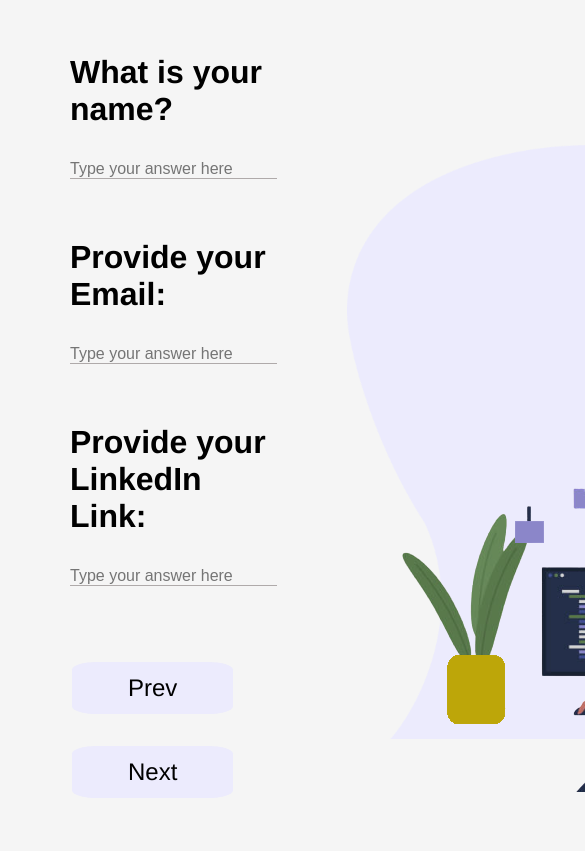
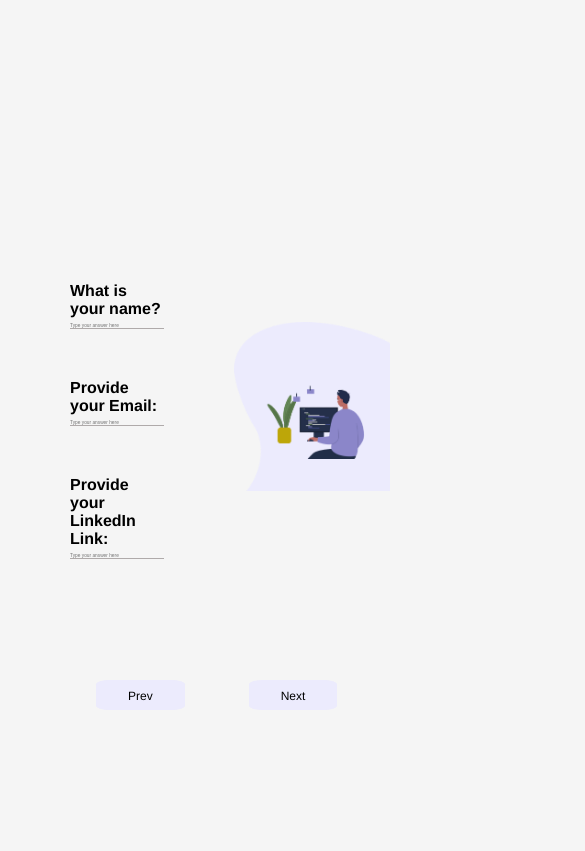
Before and after one commit to Rish-02/portfolio-creater, a plain HTML site: page index.html in a window 390 px wide. Shown: the part 840-1691 px from the top of the page, 585 px wide, since content can reach past the window. Drawn offline with Linux system fonts and the light colour scheme; files whose address does not match are found by name.

Commit message:
made responsive

```diff
--- a/css/style.css
+++ b/css/style.css
@@ -10,31 +10,41 @@ html {
     overflow: hidden;
   }
 /* utility classes */
+.container{
+    /* max-width: 2000px; */
+    min-width: 220px;
+    /* margin: auto; */
+    display: flex;
+    height: 100vh;
+    width: 100vw;
+}
 
 .btn{
-    display: inline-block;
+    display: inline;
     text-decoration: none;
     color: black;
     background: #ECEBFD;
-    margin: 1rem 4.5rem;
-    padding: .75rem 3.5rem;
-    font-size: 1.5rem;
+    margin: 1em 1.75em;
+    padding: .35em 1.35em;
+    font-size: 1.75rem;
     border-radius: 15%;
     font-weight: 400;
     font-family: Helvetica, sans-serif;
 
 }
 
+
+
 .picture{
     flex: 1;
     display:flex;
     align-items:flex-end;
     justify-content: flex-end;
-    padding: 3.5rem 2rem ;
-    margin-top: 2rem;
+    padding: 2rem 1rem ;
+    margin-top: 4em;
     background: url("/portfolio_creater/images/Vector\ 3.png") no-repeat;
     background-size:contain;
-    background-position: right;
+    background-position: bottom right;
 }
 
 .picture img{
@@ -50,25 +60,32 @@ html {
     flex: 1;
     flex-direction: column;
     justify-content:space-around ;
-    padding: rem 0 0;
-    font-size: 2.0rem;
+    padding: 1rem 0 0em;
+    font-size: 2.25rem;
     font-family: Helvetica, sans-serif;
 
+}
+
+.text .buttons .btn{
+    display: inline;
+    padding: 0.4rem 02rem;
+    font-size: .75em;
+    margin-left: 4rem;
 }
 
 .data{
     display: flex;
     flex-direction: column;
     font-weight: 600;
-    margin: 50px 70px 60px;
+    margin: 50px 70px 30px;
 
 }
 
 .data input{
-    margin-top: 2rem;
+    margin-top: 1em;
     border: none;
     border-bottom:1px solid #AFAAAA;
-    font-size: 1rem;
+    font-size: 1.25rem;
 }
 
 .form-data{
@@ -77,16 +94,14 @@ html {
 
 .buttons{
     flex: 1;
+    margin: 1em;
 }
 
 /* first page */
-#page-1{
-    display: flex;
-    height: 100vh;
-}
+
 
 .heading{
-    font-size: 43px;
+    /* font-size: .85em; */
     font-family: Arial, Helvetica, sans-serif;
     display: flex;
     flex-direction: column;
@@ -99,26 +114,136 @@ html {
     text-align: center;
     font-style: italic;
     font-weight: 810;
-    width: 95%;
-    margin:0 0 2rem 7rem;
+    width: 90%;
+    font-size: 3.5rem;
+    margin:0 0 .62em .7em;
 }
 
+@media (max-width:1024px ){
+    .heading {
+        font-size: 1rem;
+    }
+    .text{
+        font-size: 3rem;
+        width: 50%;
+    }
+    .input{
+        font-size: 1.25rem;
+    }
+    .buttons{
+        display: flex;
+        flex-direction: row;
+        padding: 0rem;
+        margin: 0px;
+        align-items: baseline;
 
-
-/* second page */
-#page-2{
-    display: flex;
-    height: 100vh;
+    }
+    img{
+        width: 80%;
+    }
 }
 
-/* third page */
-#page-3{
-    display: flex;
-    height: 100vh;
+@media (max-width:768px) {
+    .text{
+        position: relative;
+        top: 10%;
+        font-size: 2rem;
+        height: 100%;
+    }
+    .heading{
+        font-size: .8rem;
+    }
+    .picture{
+        height: 65%;
+        width: 50%;
+        display:flex;
+        align-items:flex-end;
+        justify-content:flex-end;
+    }
+    .picture img{
+        width: 90%;
+    }
+    .buttons .btn{
+        margin: 0px;
+    }
+
 }
 
-/* fourth page */
-#page-4{
-    display: flex;
-    height: 100vh;
+@media (max-width:425px){
+    #page-2 .container,#page-3 .container,#page-4 .container{
+        position: relative;
+        top: 8rem;
+    }
+    .heading h1{
+        font-size: 2rem;
+    }
+    .text{
+        font-size: 1rem;
+        width: 60% !important;
+        height: 70%;
+    }
+    .data input{
+        font-size: .3rem;
+    }
+    .btn{
+        font-size: 1rem;
+    }
+    .picture{
+        height: 55%;
+        width: 50%;
+    }
+    #page-2 .container .picture ,#page-3 .container .picture,#page-4 .container .picture{
+        height: 35%;
+    }
+
+    .text .form-data{
+        height: 0 !important;
+    }
+    .buttons .btn{
+        margin-top: 0 !important;
+        padding-top: .6rem !important;
+        margin-left: 4rem;
+        position: relative;
+        top: 4rem;
+        left: 2rem;
+    }
 }
+@media (max-width:375px){
+    #page-2 .container,#page-3 .container,#page-4 .container{
+        position: relative;
+        top: 8rem;
+    }
+    .heading h1{
+        font-size: 2rem;
+    }
+    .text{
+        font-size: 1rem;
+        width: 60% !important;
+        height: 65%;
+    }
+    .data input{
+        font-size: .3rem;
+    }
+    .btn{
+        font-size: 1rem;
+    }
+    .picture{
+        height: 55%;
+        width: 50%;
+    }
+    #page-2 .container .picture ,#page-3 .container .picture,#page-4 .container .picture{
+        height: 35%;
+    }
+
+    .text .form-data{
+        height: 0 !important;
+    }
+    .buttons .btn{
+        margin-top: 0 !important;
+        padding-top: .4rem !important;
+        margin-left: 4rem;
+        position: relative;
+        top: 4rem;
+        left: 1.75rem;
+    }
+}
--- a/index.html
+++ b/index.html
@@ -9,6 +9,7 @@
 </head>
 <body>
     <section id="page-1">
+        <div class="container">
             <div class="heading">
                 <h1>
                     Enter Details to get your <span class="text-primary">PORTFOLIO</span>  designed
@@ -20,9 +21,11 @@
             <div class="picture">
                 <img src="images/form_picture.png" alt="">
             </div>
+        </div>
     </section>
 
     <section id="page-2">
+        <div class="container">
             <div class="text">
                 <form action="" class="form-data">
                     <div class="data">
@@ -46,9 +49,11 @@
             <div class="picture">
                 <img src="images/form_picture.png" alt="">
             </div>
+        </div>
     </section>
 
     <section id="page-3">
+        <div class="container">
             <div class="text">
                 <form action="" class="form-data">
                     <div class="data">
@@ -72,10 +77,11 @@
             <div class="picture">
                 <img src="images/form_picture.png" alt="">
             </div>
+        </div>
     </section>
 
     <section id="page-4">
-        <div class="text">
+        <div class="container"> <div class="text">
             <form action="" class="form-data">
                 <div class="data">
                     <label for="text">What is your domain?</label>
@@ -86,7 +92,7 @@
                     <input type="text"  placeholder="Type your answer here">
                 </div>
                 <div class="data">
-                    <label for="text">List and provid links of your projects:</label>
+                    <label for="text">List and provide links of your projects:</label>
                     <input type="text" placeholder="Type your answer here">
                 </div>
             </form>
@@ -97,7 +103,7 @@
         </div>
         <div class="picture">
             <img src="images/form_picture.png" alt="">
-        </div>
+        </div></div>
     </section>
 </body>
 </html>
```
Lines whose indentation alone changed are shown as unchanged.
